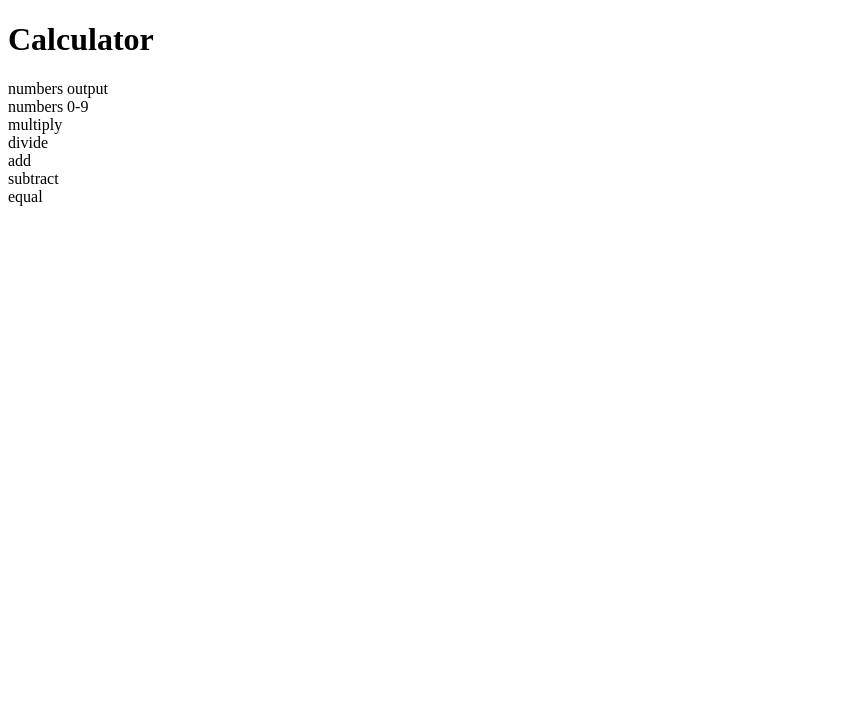
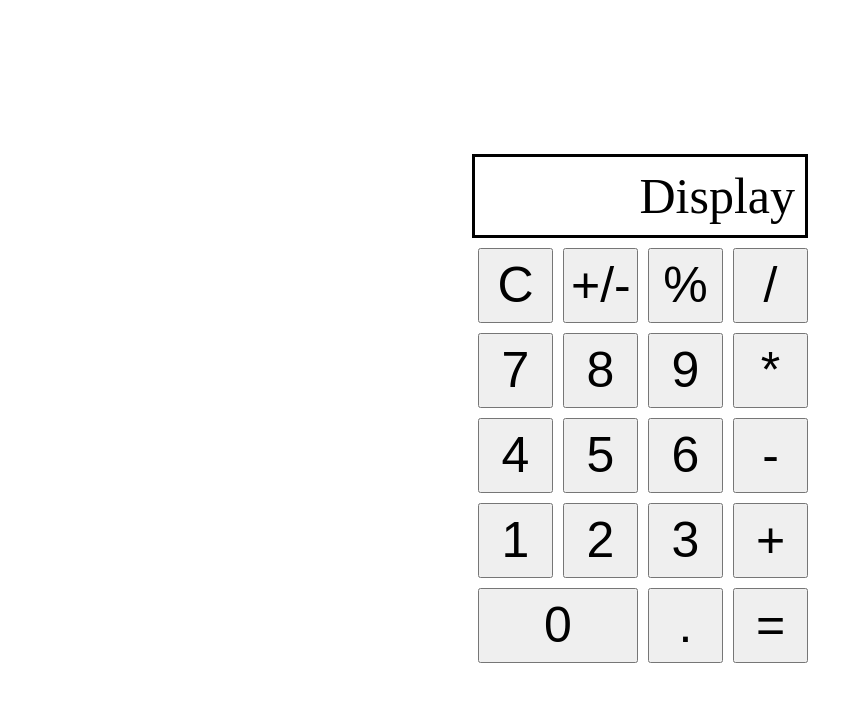
Before and after one commit to jasonem225/OP_Calc, a plain HTML site: page index.html in a window 1280 px wide. Shown: the whole page, without its empty margins (0-863 px from the left). Drawn offline with Linux system fonts and the light colour scheme.

Commit message:
Create Calc UI
Used HTML and CSS to make calc with buttons for numbers and operands

```diff
--- a/index.html
+++ b/index.html
@@ -8,15 +8,39 @@
     <script src="./script.js" defer></script>
 </head>
 <body>
-    <h1>Calculator</h1>
-    <div>
-        <div>numbers output</div>
-        <div>numbers 0-9</div>
-        <div>multiply</div>
-        <div>divide</div>
-        <div>add</div>
-        <div>subtract</div>
-        <div>equal</div>
+    <div class="rows">
+        <div>
+            <div id="display">Display</div>
+        </div>
+        <div>
+            <button>C</button>
+            <button>+/-</button>
+            <button>%</button>
+            <button>/</button>
+        </div>
+        <div>
+            <button>7</button>
+            <button>8</button>
+            <button>9</button>
+            <button>*</button>
+        </div>
+        <div>
+            <button>4</button>
+            <button>5</button>
+            <button>6</button>
+            <button>-</button>
+        </div>
+        <div>
+            <button>1</button>
+            <button>2</button>
+            <button>3</button>
+            <button>+</button>
+        </div>
+        <div>
+            <button style="width: 160px;">0</button>
+            <button>.</button>
+            <button>=</button>
+        </div>
     </div>
 </body>
 </html>
--- a/style.css
+++ b/style.css
@@ -0,0 +1,32 @@
+body {
+    height: 100vh;
+    display: flex;
+    flex-direction: column;
+    justify-content: center;
+    align-items: center;
+}
+
+#display {
+    font-size: 50px;
+    width: 310px;
+    padding: 10px;
+    border: solid;
+}
+
+.rows {
+    display: flex;
+    flex-direction: column;
+    gap: 10px;
+}
+
+.rows div {
+    display: flex;
+    justify-content: right;
+    gap: 10px;
+}
+
+button {
+    width: 75px;
+    height: 75px;
+    font-size: 50px;
+}
```
